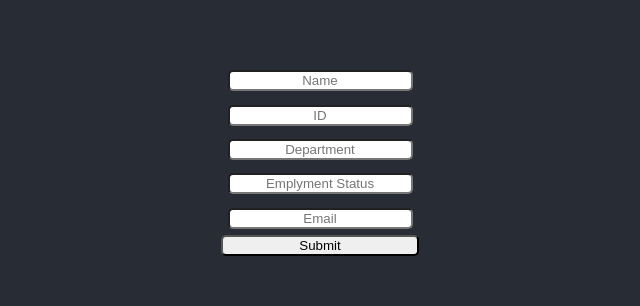
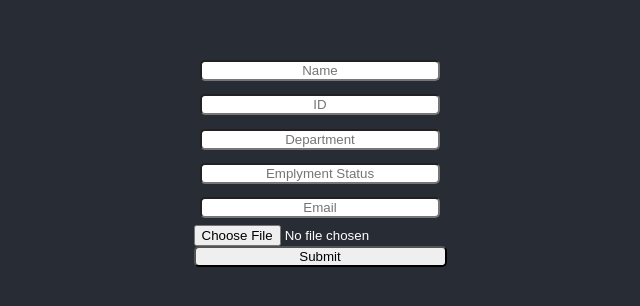
Before and after one commit to Scott-Hillier/MagnifyAccessTest, a React (Create React App) app in the folder frontend/: page / in a window 1280 px wide. Shown: the part 240-546 px from the top of the page, without its empty margins (320-960 px from the left). Built offline with nearby package versions, Linux system fonts and the light colour scheme.

Commit message:
users db and routes setup

```diff
--- a/frontend/src/App.js
+++ b/frontend/src/App.js
@@ -65,6 +65,12 @@ function App() {
               });
             }}
           ></input>
+          <input
+            type="file"
+            onChange={(e) => {
+              console.log(e.target.value);
+            }}
+          />
           <button className="submit" type="submit">
             Submit
           </button>
```
